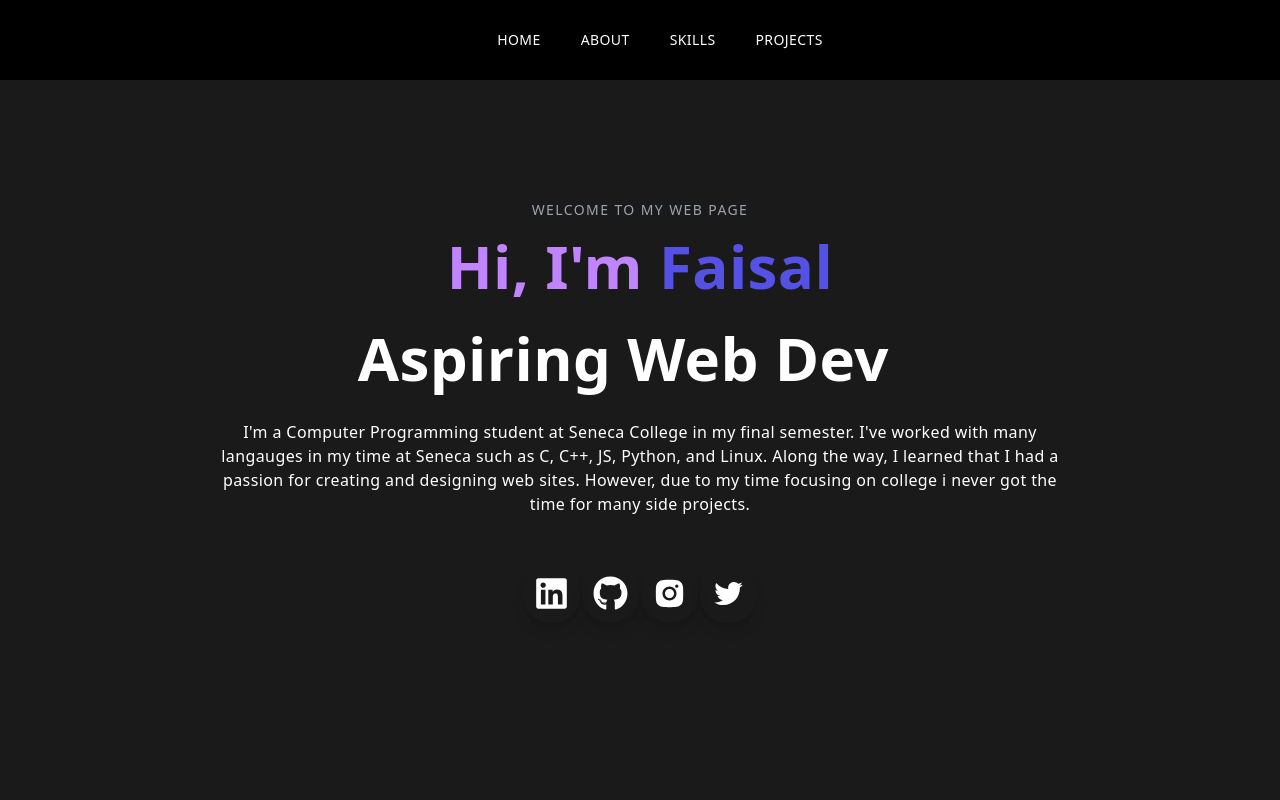
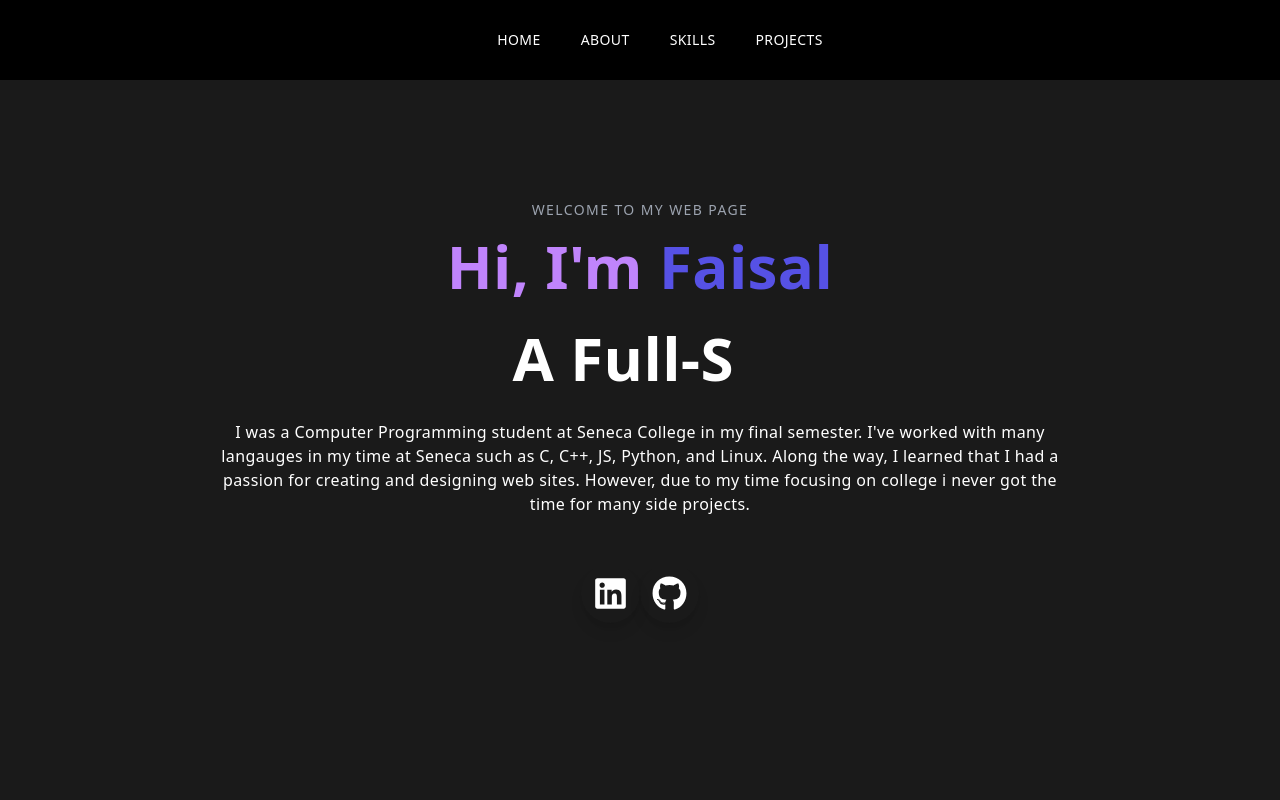
Before and after one commit to Khan-F-M/NextJs-Portfolio, a Next.js app: page / in a window 1280 px wide. Shown: the top 800 px of the page. Built offline with nearby package versions, Linux system fonts and the light colour scheme.

Commit message:
Some touches

```diff
--- a/components/Frontpage.js
+++ b/components/Frontpage.js
@@ -7,7 +7,7 @@ import { useTypewriter, Cursor } from 'react-simple-typewriter'
 
 function useTypewriterHook() {
     const [text, count] = useTypewriter({
-        words: ['Aspiring Web Dev'],
+        words: ['A Full-Stack Developer'],
         loop: true,
         delaySpeed: 2000,
     });
@@ -37,7 +37,7 @@ export default function Frontpage() {
                             <Cursor cursorColor="#FF0500" />
                         </h1>
                         <p className='py-4 text-white-600 max-w-[70%] m-auto'>
-                            I&apos;m a Computer Programming student at Seneca College in my final semester.
+                            I was a Computer Programming student at Seneca College in my final semester.
                             I&apos;ve worked with many langauges in my time at Seneca such as C, C++, JS,
                             Python, and Linux. Along the way, I learned that I had a passion for creating
                             and designing web sites. However, due to my time focusing on college i never
@@ -46,17 +46,27 @@ export default function Frontpage() {
                         <div className='flex items-center justify-center max-w-[330px] m-auto py-4'>
                             <div className='flex items-center justify-center my-4 w-full sm:w-[80%]'>
                                 <div className='rounded-full text-white shadow-lg shadow-grey-400 p-3 cursor-pointer hover:scale-105 ease-in duration-300'>
-                                    <FaLinkedin size={35} />
+                                    <a href="https://www.linkedin.com/in/mdfaisalkhn/" target="_blank" rel="noopener noreferrer">
+                                        <FaLinkedin size={35} />
+                                    </a>
                                 </div>
                                 <div className='rounded-full text-white shadow-lg shadow-grey-400 p-3 cursor-pointer hover:scale-105 ease-in duration-300'>
-                                    <FaGithub size={35} />
+                                    <a href="https://github.com/Khan-F-M" target="_blank" rel="noopener noreferrer">
+                                        <FaGithub size={35} />
+                                    </a>
+                                </div>
+                                {/* <div className='rounded-full text-white shadow-lg shadow-grey-400 p-3 cursor-pointer hover:scale-105 ease-in duration-300'>
+                                    <a href="https://www.linkedin.com/in/mdfaisalkhn/" target="_blank" rel="noopener noreferrer">
+
+                                        <AiFillInstagram size={35} />
+                                    </a>
                                 </div>
                                 <div className='rounded-full text-white shadow-lg shadow-grey-400 p-3 cursor-pointer hover:scale-105 ease-in duration-300'>
-                                    <AiFillInstagram size={35} />
-                                </div>
-                                <div className='rounded-full text-white shadow-lg shadow-grey-400 p-3 cursor-pointer hover:scale-105 ease-in duration-300'>
-                                    <AiOutlineTwitter size={35} />
-                                </div>
+                                    <a href="https://www.linkedin.com/in/mdfaisalkhn/" target="_blank" rel="noopener noreferrer">
+
+                                        <AiOutlineTwitter size={35} />
+                                    </a>
+                                </div> */}
                             </div>
                         </div>
                     </div>
```
